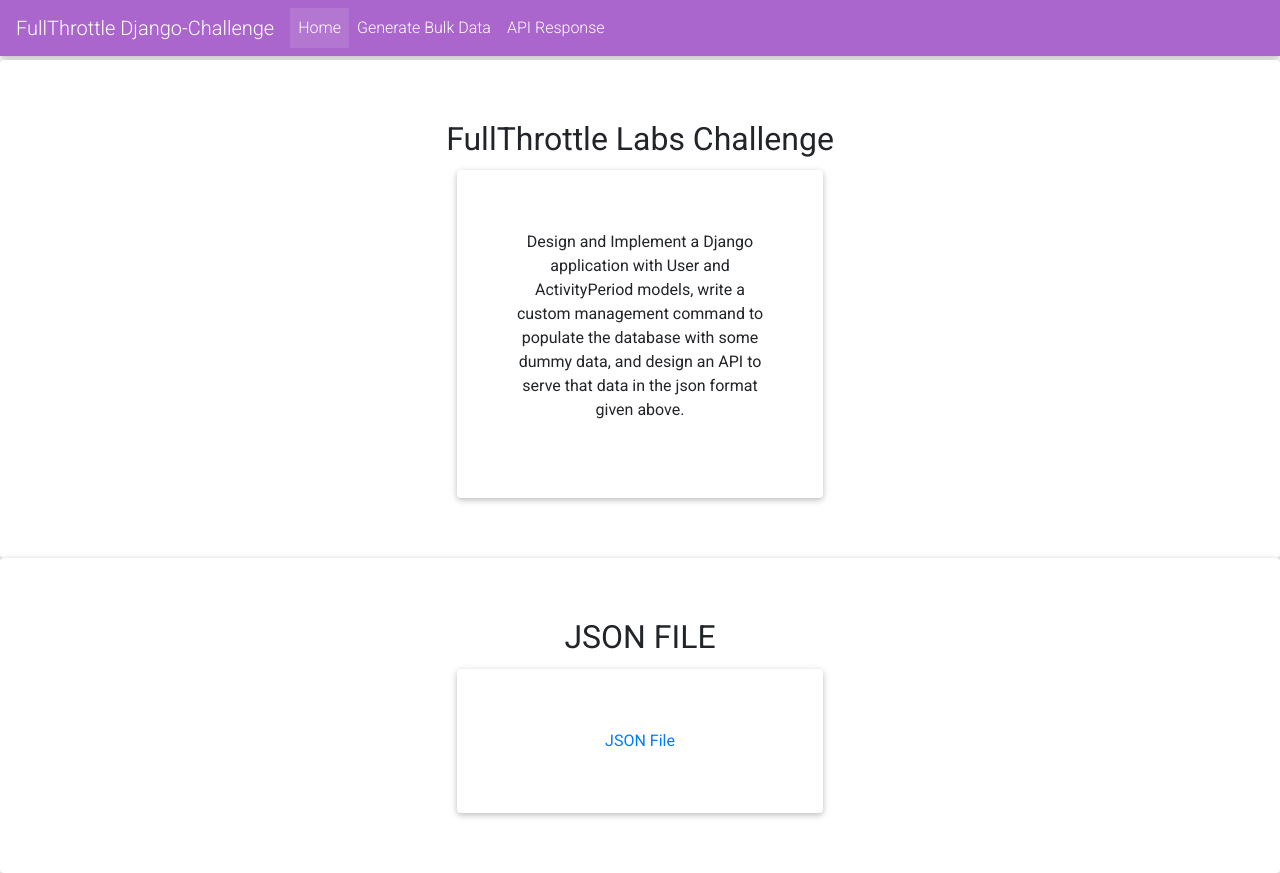
After one commit to jayanthbhat/FullThrottle-Django-Challenge, a Django app: page / in a window 1280 px wide. The commit adds this page. Run offline with Django 3.2, Linux system fonts and the light colour scheme; some libraries are stand-ins or nearby versions.

Commit message:
added home page

```diff
--- a/fullthrottle_app/urls.py
+++ b/fullthrottle_app/urls.py
@@ -1,10 +1,11 @@
 
 from django.urls import path
 from fullthrottle_app.api import UserListAPIView
-from fullthrottle_app.views import command_upload
+from fullthrottle_app.views import command_upload,home
 
 # url for fullthrottle_app
 urlpatterns = [
+    path('',home,name="home"),
     path('api/list/',UserListAPIView.as_view(), name="list_api"),
-    path('api/throttle-command/',command_upload,name="command"),
+    path('throttle-command/',command_upload,name="command"),
 ]
--- a/fullthrottle_app/views.py
+++ b/fullthrottle_app/views.py
@@ -1,6 +1,9 @@
 from django.shortcuts import render
 from django.http import HttpResponseBadRequest, HttpResponse
 from django.core.management import call_command
+
+def home(request):
+    return render(request,'home.html')
 
 def command_upload(request):
     if request.method == "POST":
--- a/templates/base.html
+++ b/templates/base.html
@@ -45,9 +45,12 @@
   <div class="collapse navbar-collapse" id="navbarSupportedContent-555">
     <ul class="navbar-nav mr-auto">
       <li class="nav-item active">
-        <a class="nav-link" href="">Home
+        <a class="nav-link" href="{% url 'home' %}">Home
           <span class="sr-only">(current)</span>
         </a>
+      </li>
+    <li class="nav-item">
+        <a class="nav-link" href="{% url 'command' %}">Generate Bulk Data</a>
       </li>
       <li class="nav-item">
         <a class="nav-link" href="{% url 'list_api' %}">API Response</a>
--- /dev/null
+++ b/templates/home.html
@@ -0,0 +1,72 @@
+{% extends 'base.html' %}
+
+{% block content%}
+
+<div class="text-center">
+        <!-- Card -->
+        <div class="card" style="padding:40px">
+        <!-- Card content -->
+            <div class="card-body text-center">
+
+                <!-- Title -->
+                <h2 class="card-title">FullThrottle Labs Challenge</h2>
+
+                <!-- Text -->
+                <div class="row">
+                               <div class="col"></div>
+                               <div class="col">
+                                    <div class="card" style="padding:40px">
+                                    <!-- Card content -->
+                                        <div class="card-body text-center">
+                                            <p>Design and Implement a Django application with User and ActivityPeriod models, write
+                                            a custom management command to populate the database with some dummy data, and design
+                                                an API to serve that data in the json format given above.</p>
+                                            <!-- Button -->
+                                        </div>
+
+                                    </div>
+                               </div>
+                               <div class="col"></div>
+                </div>
+
+
+
+                <!-- Button -->
+            </div>
+
+        </div>
+
+        <div class="card" style="padding:40px">
+        <!-- Card content -->
+            <div class="card-body text-center">
+
+                <!-- Title -->
+
+
+                <!-- Text -->
+                <div class="row">
+
+                               <div class="col"></div>
+                               <div class="col">
+                               <h2 class="card-title">JSON FILE</h2>
+                                    <div class="card" style="padding:40px">
+                                    <!-- Card content -->
+                                        <div class="card-body text-center">
+                                            <a href="https://drive.google.com/file/d/1xZa3UoXZ3uj2j0Q7653iBp1NrT0gKj0Y/view">JSON File</a>
+                                            <!-- Button -->
+                                        </div>
+
+                                    </div>
+                               </div>
+                               <div class="col"></div>
+                </div>
+
+
+
+                <!-- Button -->
+            </div>
+
+        </div>
+        <!-- Card -->
+    </div>
+{% endblock %}
```
Also changed, not shown: db.sqlite3.
